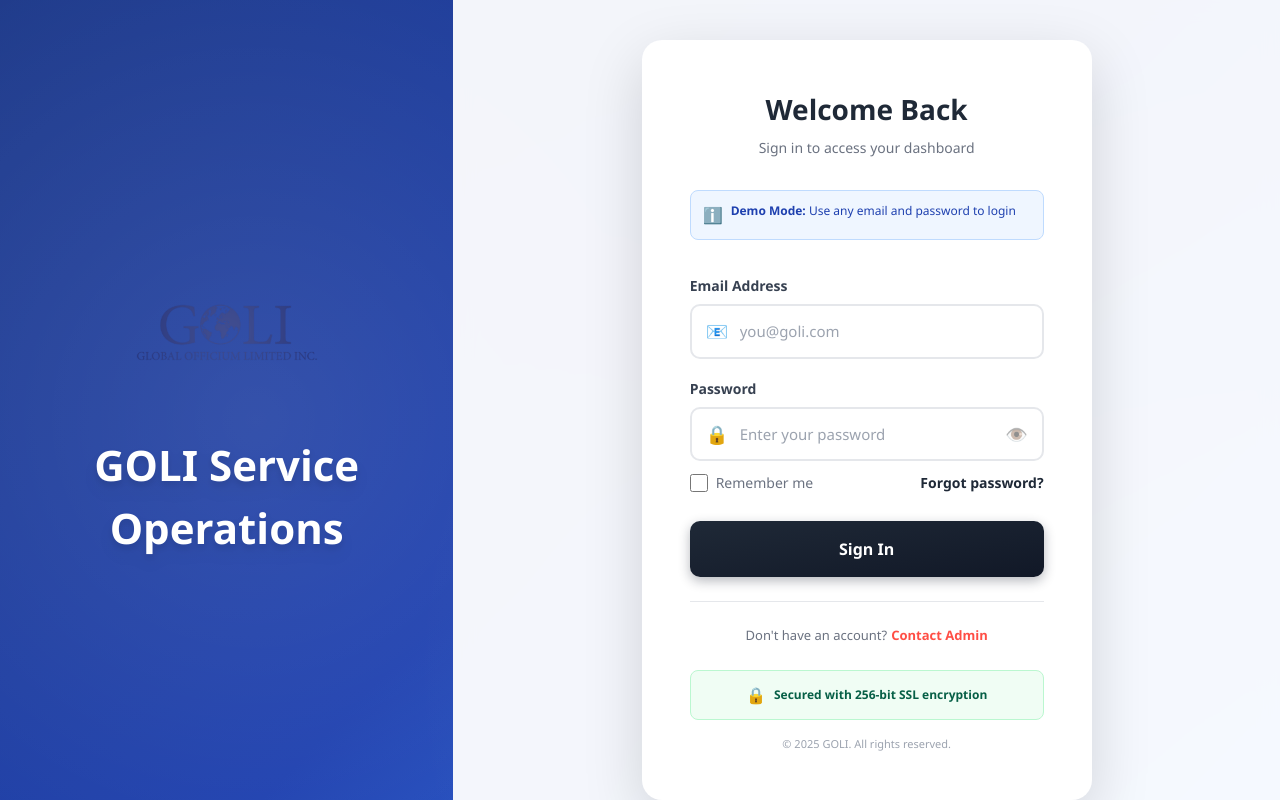
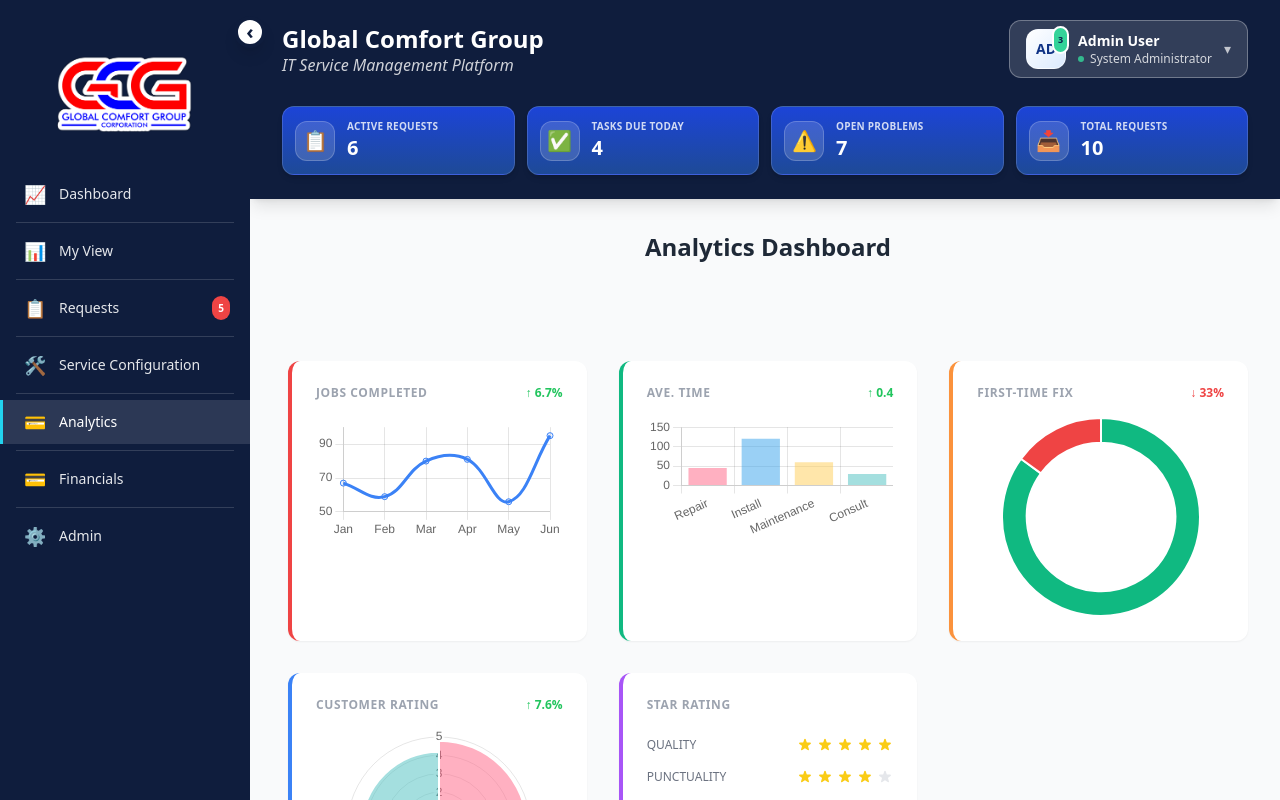
Before and after one commit to giopcarballo/react-servicedesk, a React (Vite) app: page /analytics in a window 1280 px wide. Before the commit this address led to /. Shown: the top 800 px of the page. Built offline with nearby package versions, Linux system fonts and the light colour scheme.

Commit message:
Add Analytics dashboard and integrate Chart.js for data visualization

```diff
--- a/package.json
+++ b/package.json
@@ -10,7 +10,9 @@
     "preview": "node ./node_modules/vite/bin/vite.js preview"
   },
   "dependencies": {
+    "chart.js": "^4.5.1",
     "react": "^19.2.0",
+    "react-chartjs-2": "^5.3.1",
     "react-dom": "^19.2.0",
     "react-router-dom": "^7.6.1"
   },
--- a/src/App.jsx
+++ b/src/App.jsx
@@ -9,6 +9,7 @@
 import SectionE from './pages/SectionE'
 import TicketIntake from './pages/TicketIntake'
 import AdminSettings from './pages/AdminSettings'
+import Analytics from './pages/Analytics'
 
 function App() {
   return (
@@ -24,6 +25,7 @@
     <Route path="/section-e" element={<SectionE />} />
     <Route path="/ticket-intake" element={<TicketIntake />} />
     <Route path="/admin" element={<AdminSettings />} />
+    <Route path="/analytics" element={<Analytics />} />
     <Route path="*" element={<Navigate to="/" replace />} />
   </Routes>
   )
--- a/src/components/Sidebar.jsx
+++ b/src/components/Sidebar.jsx
@@ -92,6 +92,21 @@
 
         <div
           className={`flex items-center gap-3 px-5 py-2 text-sm font-medium cursor-pointer border-l-[3px] transition-all ${collapsed ? 'justify-center px-0' : ''} ${
+            isActive('/analytics')
+              ? 'text-white border-l-cyan-400 bg-white/[0.12]'
+              : 'text-gray-200 border-transparent hover:bg-white/10 hover:text-white hover:border-l-cyan-400'
+          }`}
+          onClick={() => handleNavigate('analytics', '/analytics')}
+          title="Analytics"
+        >
+          <span className="text-lg w-6 text-center flex-shrink-0">💳</span>
+          {!collapsed && <span>Analytics</span>}
+        </div>
+
+        <div className={`h-px bg-white/[0.15] my-1.5 transition-all duration-300 ${collapsed ? 'mx-3' : 'mx-4'}`}></div>
+
+        <div
+          className={`flex items-center gap-3 px-5 py-2 text-sm font-medium cursor-pointer border-l-[3px] transition-all ${collapsed ? 'justify-center px-0' : ''} ${
             isActive('/section-e')
               ? 'text-white border-l-cyan-400 bg-white/[0.12]'
               : 'text-gray-200 border-transparent hover:bg-white/10 hover:text-white hover:border-l-cyan-400'
--- a/src/pages/AdminSettings.jsx
+++ b/src/pages/AdminSettings.jsx
@@ -298,6 +298,9 @@
         break;
       case "financial":
         navigate("/section-e");
+        break;
+      case "analytics":
+        navigate("/analytics");
         break;
       case "admin":
         navigate("/admin");
--- /dev/null
+++ b/src/pages/Analytics.jsx
@@ -0,0 +1,196 @@
+import React, { useState } from 'react';
+import { useNavigate } from 'react-router-dom';
+import Sidebar from '../components/Sidebar';
+import Header from '../components/Header';
+import SidebarToggle from '../components/SidebarToggle';
+
+// 1. Import Chart.js components
+import {
+    Chart as ChartJS,
+    CategoryScale,
+    LinearScale,
+    PointElement,
+    LineElement,
+    BarElement,    // Added
+    ArcElement,
+    RadialLinearScale, // Added for PolarArea
+    Title,
+    Tooltip,
+    Legend,
+    Filler,
+  } from 'chart.js';
+
+  import { Line, Doughnut, Bar, PolarArea } from 'react-chartjs-2';
+
+// 2. Register Chart.js modules
+ChartJS.register(
+  CategoryScale,
+  LinearScale,
+  PointElement,
+  LineElement,
+  BarElement,    // Added
+  ArcElement,
+  RadialLinearScale, // Added
+  Title,
+  Tooltip,
+  Legend
+);
+
+const Analytics = () => {
+  const navigate = useNavigate();
+  const [sidebarCollapsed, setSidebarCollapsed] = useState(false);
+
+  // 1. Line Chart: Best for showing progress over time
+  const JobsCompleted = {
+    labels: ['Jan', 'Feb', 'Mar', 'Apr', 'May', 'Jun'],
+    datasets: [{
+      label: 'Jobs Completed',
+      data: [67, 59, 80, 81, 56, 95],
+      borderColor: '#3B82F6',
+      backgroundColor: 'rgba(59, 130, 246, 0.1)',
+      fill: true,
+      tension: 0.4,
+    }],
+  };
+
+  // 2. Bar Chart: Best for comparing categories like "Average Time"
+  const AveTimePerJob = {
+    labels: ['Repair', 'Install', 'Maintenance', 'Consult'],
+    datasets: [{
+      label: 'Minutes per Job',
+      data: [45, 120, 60, 30],
+      backgroundColor: [
+        'rgba(255, 99, 132, 0.5)',
+        'rgba(54, 162, 235, 0.5)',
+        'rgba(255, 206, 86, 0.5)',
+        'rgba(75, 192, 192, 0.5)',
+      ],
+    }],
+  };
+
+  // 3. Doughnut Chart: Best for "Fix Rate" (Part of a Whole)
+  const FirstTimeFixRate = {
+    labels: ['Fixed First Visit', 'Requires Follow-up'],
+    datasets: [{
+      data: [85, 15],
+      backgroundColor: ['#10B981', '#EF4444'],
+    }],
+  };
+
+  // 4. Polar Area Chart: Great for displaying Star Ratings or scores
+  const CustomerRating = {
+    labels: ['Quality', 'Punctuality', 'Communication', 'Value'],
+    datasets: [{
+      data: [4.8, 3.9, 4.5, 4.2],
+      backgroundColor: [
+        'rgba(255, 99, 132, 0.5)',
+        'rgba(54, 162, 235, 0.5)',
+        'rgba(255, 206, 86, 0.5)',
+        'rgba(75, 192, 192, 0.5)',
+      ],
+    }],
+  };
+
+
+  const navigateToModule = (module) => {
+    switch(module) {
+      case 'dashboard': navigate('/dashboard'); break;
+      case 'myview': navigate('/servicedesk'); break;
+      case 'requests': navigate('/requests'); break;
+      case 'intake': navigate('/ticket-intake'); break;
+      case 'analytics': navigate('/analytics'); break;
+      case 'financial': navigate('/section-e'); break;
+      case 'admin': navigate('/admin'); break;
+      default: break;
+    }
+  };
+
+  return (
+    <div className="font-sans bg-gray-50 min-h-screen text-gray-800">
+        <Sidebar collapsed={sidebarCollapsed} onNavigate={navigateToModule} />
+        <SidebarToggle collapsed={sidebarCollapsed} onToggle={() => setSidebarCollapsed(!sidebarCollapsed)} />
+        <Header collapsed={sidebarCollapsed} />
+
+        <div className={`transition-all duration-300 py-8 px-4 sm:px-6 lg:px-8 flex flex-col items-center ${sidebarCollapsed ? 'ml-20' : 'ml-64'}`}>
+
+          <h1 className="text-2xl font-bold mb-8 text-center">Analytics Dashboard</h1>
+
+          <hr className="border-t-2 border-gray-300 my-8" />
+
+          {/* KPI Grid */}
+          <div className="grid grid-cols-1 md:grid-cols-2 xl:grid-cols-3 gap-8 w-full max-w-7xl">
+
+            {/* Jobs Completed */}
+            <div className="bg-white p-6 rounded-xl shadow-sm border-l-4 border-red-500 flex flex-col items-center">
+              <div className="w-full flex justify-between items-start mb-4">
+                <h3 className="text-gray-400 text-xs font-bold uppercase tracking-wider">Jobs Completed</h3>
+                <span className="text-green-500 text-xs font-bold">↑ 6.7%</span>
+              </div>
+              <div className="w-full">
+                <Line data={JobsCompleted} options={{ responsive: true, plugins: { legend: { display: false } } }} />
+              </div>
+            </div>
+
+            {/* Ave time per job */}
+            <div className="bg-white p-6 rounded-xl shadow-sm border-l-4 border-emerald-500 flex flex-col items-center">
+              <div className="w-full flex justify-between items-start mb-4">
+                <h3 className="text-gray-400 text-xs font-bold uppercase tracking-wider">Ave. Time</h3>
+                <span className="text-green-500 text-xs font-bold">↑ 0.4</span>
+              </div>
+              <div className="w-full">
+                <Bar data={AveTimePerJob} options={{ plugins: { legend: { display: false } } }} />
+              </div>
+            </div>
+
+            {/* First-time fix rate */}
+            <div className="bg-white p-6 rounded-xl shadow-sm border-l-4 border-orange-400 flex flex-col items-center">
+              <div className="w-full flex justify-between items-start mb-4">
+                <h3 className="text-gray-400 text-xs font-bold uppercase tracking-wider">First-Time Fix</h3>
+                <span className="text-red-500 text-xs font-bold">↓ 33%</span>
+              </div>
+              <div className="w-full max-w-[200px]">
+                <Doughnut data={FirstTimeFixRate} options={{ cutout: '75%', plugins: { legend: { display: false } } }} />
+              </div>
+            </div>
+
+            {/* Customer Rating */}
+            <div className="bg-white p-6 rounded-xl shadow-sm border-l-4 border-blue-500 flex flex-col items-center">
+              <div className="w-full flex justify-between items-start mb-4">
+                <h3 className="text-gray-400 text-xs font-bold uppercase tracking-wider">Customer Rating</h3>
+                <span className="text-green-500 text-xs font-bold">↑ 7.6%</span>
+              </div>
+              <div className="w-full max-w-[200px]">
+                <PolarArea data={CustomerRating} options={{ plugins: { legend: { display: false } } }} />
+              </div>
+            </div>
+
+            {/* Star Rating */}
+            <div className="bg-white p-6 rounded-xl shadow-sm border-l-4 border-purple-500 flex flex-col">
+              <h3 className="text-gray-400 text-xs font-bold uppercase tracking-wider mb-6">Star Rating</h3>
+              <div className="space-y-4">
+                {CustomerRating.labels.map((label, index) => {
+                  const score = CustomerRating.datasets[0].data[index];
+                  return (
+                    <div key={label} className="flex items-center justify-between">
+                      <span className="text-xs font-medium text-gray-500 uppercase">{label}</span>
+                      <div className="flex items-center space-x-1">
+                        {[...Array(5)].map((_, i) => (
+                          <svg key={i} className={`w-4 h-4 ${i < Math.round(score) ? 'text-yellow-400' : 'text-gray-200'}`} fill="currentColor" viewBox="0 0 20 20">
+                            <path d="M9.049 2.927c.3-.921 1.603-.921 1.902 0l1.07 3.292a1 1 0 00.95.69h3.462c.969 0 1.371 1.24.588 1.81l-2.8 2.034a1 1 0 00-.364 1.118l1.07 3.292c.3.921-.755 1.688-1.54 1.118l-2.8-2.034a1 1 0 00-1.175 0l-2.8 2.034c-.784.57-1.838-.197-1.539-1.118l1.07-3.292a1 1 0 00-.364-1.118L2.98 8.72c-.783-.57-.38-1.81.588-1.81h3.461a1 1 0 00.951-.69l1.07-3.292z" />
+                          </svg>
+                        ))}
+                      </div>
+                    </div>
+                  );
+                })}
+              </div>
+            </div>
+
+          </div>
+
+        </div>
+    </div>
+  );
+};
+
+export default Analytics;
--- a/src/pages/DashboardSectionA.jsx
+++ b/src/pages/DashboardSectionA.jsx
@@ -258,6 +258,7 @@
       case 'myview': navigate('/servicedesk'); break
       case 'requests': navigate('/requests'); break
       case 'intake': navigate('/ticket-intake'); break
+      case 'analytics': navigate('/analytics'); break
       case 'financial': navigate('/section-e'); break
       case 'admin': navigate('/admin'); break
       default: break
--- a/src/pages/Request.jsx
+++ b/src/pages/Request.jsx
@@ -1062,6 +1062,9 @@
         break;
       case "financial":
         navigate("/section-e");
+        break;
+      case "analytics":
+        navigate("/analytics");
         break;
       case "admin":
         navigate("/admin");
--- a/src/pages/SectionB.jsx
+++ b/src/pages/SectionB.jsx
@@ -30,6 +30,7 @@
       case 'myview': navigate('/servicedesk'); break
       case 'requests': navigate('/requests'); break
       case 'intake': navigate('/ticket-intake'); break
+      case 'analytics': navigate('/analytics'); break
       case 'financial': navigate('/section-e'); break
       case 'admin': navigate('/admin'); break
       default: break
--- a/src/pages/SectionC.jsx
+++ b/src/pages/SectionC.jsx
@@ -34,6 +34,7 @@
       case 'myview': navigate('/servicedesk'); break
       case 'requests': navigate('/requests'); break
       case 'intake': navigate('/ticket-intake'); break
+      case 'analytics': navigate('/analytics'); break
       case 'financial': navigate('/section-e'); break
       case 'admin': navigate('/admin'); break
       default: break
--- a/src/pages/SectionD.jsx
+++ b/src/pages/SectionD.jsx
@@ -29,6 +29,7 @@
       case 'myview': navigate('/servicedesk'); break
       case 'requests': navigate('/requests'); break
       case 'intake': navigate('/ticket-intake'); break
+      case 'analytics': navigate('/analytics'); break
       case 'financial': navigate('/section-e'); break
       case 'admin': navigate('/admin'); break
       default: break
--- a/src/pages/ServiceDeskLanding.jsx
+++ b/src/pages/ServiceDeskLanding.jsx
@@ -57,6 +57,7 @@
       case 'intake': navigate('/ticket-intake'); break
       case 'service': navigate('/section-c'); break
       case 'communication': navigate('/section-d'); break
+      case 'analytics': navigate('/analytics'); break
       case 'financial': navigate('/section-e'); break
       case 'admin': navigate('/admin'); break
       default: break
--- a/src/pages/TicketIntake.jsx
+++ b/src/pages/TicketIntake.jsx
@@ -239,6 +239,7 @@
       case 'myview': navigate('/servicedesk'); break
       case 'requests': navigate('/requests'); break
       case 'intake': navigate('/ticket-intake'); break
+      case 'analytics': navigate('/analytics'); break
       case 'financial': navigate('/section-e'); break
       case 'admin': navigate('/admin'); break
       default: break
```
Also changed, not shown: 1 other file (tests, documents, lock files or other folders). Lines whose indentation alone changed are shown as unchanged.
